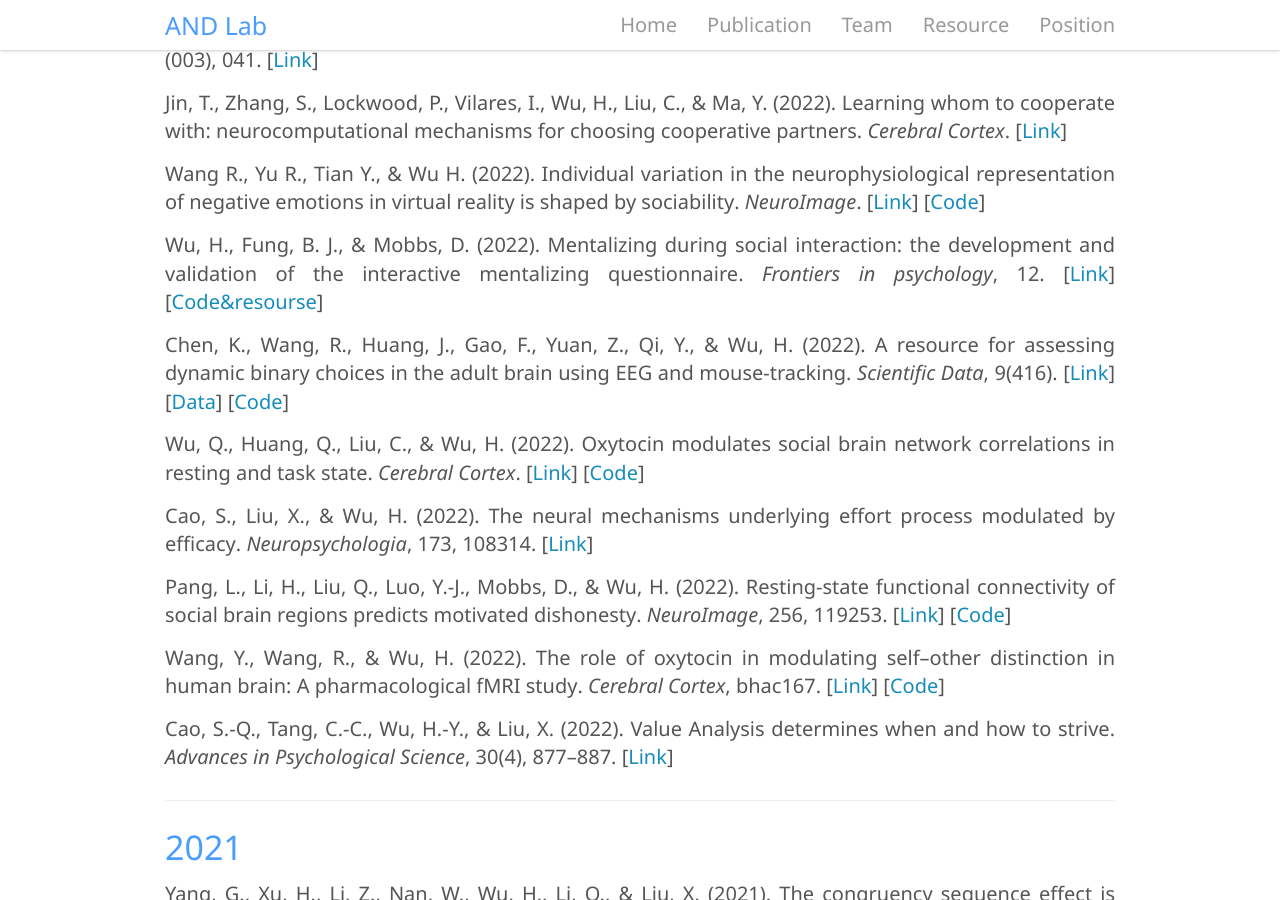
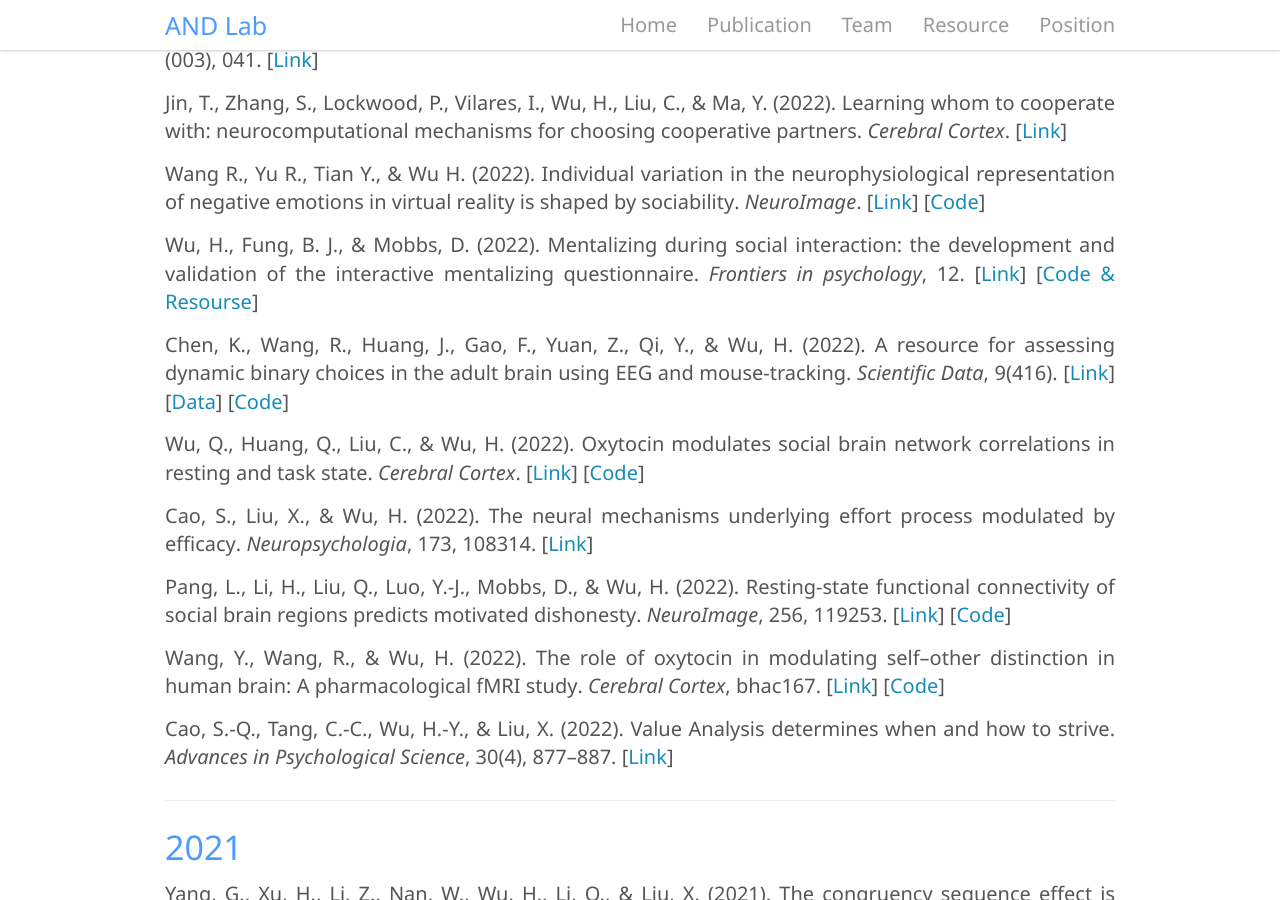
Before and after one commit to andlab-um/lab-website, a Jekyll site: the page built from _pages/publication.md, in a window 1280 px wide and 900 px high, scrolled down 932 px. Built offline with Jekyll 4.4.1, drawn with Linux system fonts in a browser that asks for light colours; nearby versions of some CDN libraries.

Commit message:
fix typo

```diff
--- a/_pages/publication.md
+++ b/_pages/publication.md
@@ -39,7 +39,7 @@ Jin, T., Zhang, S., Lockwood, P., Vilares, I., Wu, H., Liu, C., & Ma, Y. (2022).
 
 Wang R., Yu R., Tian Y., & Wu H. (2022). **Individual variation in the neurophysiological representation of negative emotions in virtual reality is shaped by sociability**. *NeuroImage*. [[Link](https://doi.org/10.1016/j.neuroimage.2022.119596){:target="_blank"}] [[Code](https://github.com/andlab-um/Emotion_Neurophysio_IS-RSA){:target="_blank"}]
 
-Wu, H., Fung, B. J., & Mobbs, D. (2022). **Mentalizing during social interaction: the development and validation of the interactive mentalizing questionnaire**. *Frontiers in psychology*, 12. [[Link](https://doi.org/10.3389/fpsyg.2021.791835){:target='_blank'}] [[Code&resourse](https://github.com/andlab-um/imq){:target="_blank"}]
+Wu, H., Fung, B. J., & Mobbs, D. (2022). **Mentalizing during social interaction: the development and validation of the interactive mentalizing questionnaire**. *Frontiers in psychology*, 12. [[Link](https://doi.org/10.3389/fpsyg.2021.791835){:target='_blank'}] [[Code & Resourse](https://github.com/andlab-um/imq){:target="_blank"}]
 
 Chen, K., Wang, R., Huang, J., Gao, F., Yuan, Z., Qi, Y., & Wu, H. (2022). **A resource for assessing dynamic binary choices in the adult brain using EEG and mouse-tracking**. *Scientific Data*, 9(416). [[Link](https://doi.org/10.1038/s41597-022-01538-5){:target="_blank"}] [[Data](https://openneuro.org/datasets/ds003766){:target="_blank"}] [[Code](https://github.com/andlab-um/MT-EEG-dataset){:target="_blank"}]
 
```
